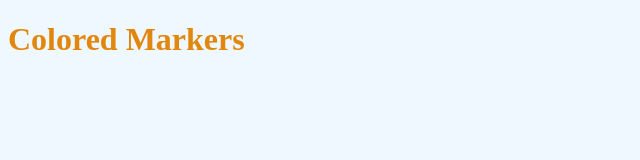
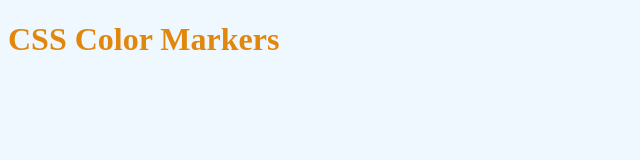
Before and after one commit to FRJ74/ColoredMarkers, a plain HTML site: page index.html in a window 1280 px wide. Shown: the whole page, without its empty margins (0-640 px from the left). Drawn offline with Linux system fonts and the light colour scheme.

```diff
--- a/index.html
+++ b/index.html
@@ -7,7 +7,7 @@
     <title>Colored Markers</title>
 </head>
 <body>
-    <h1>Colored Markers</h1>
+    <h1>CSS Color Markers</h1>
 
 </body>
 </html>
```
